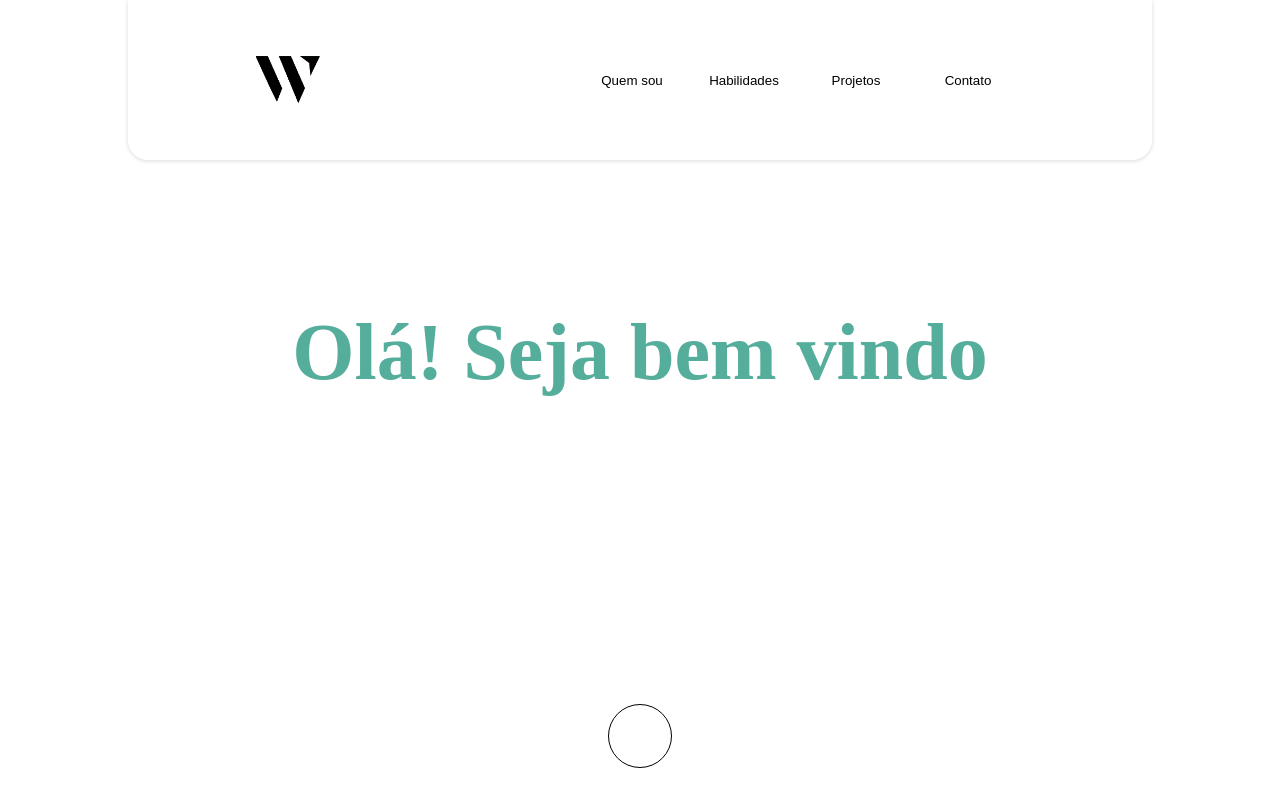
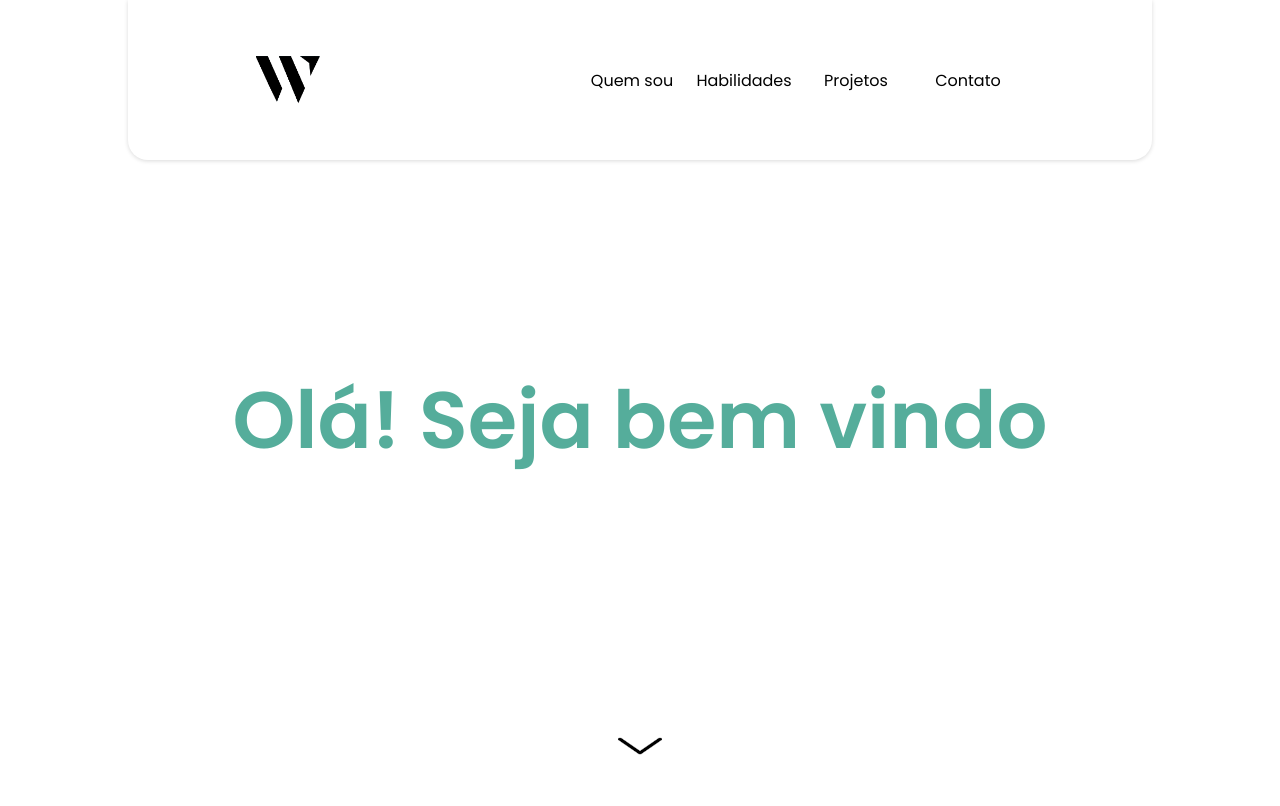
Before and after one commit to WendelFrancy/portfolio-wf, a React (Vite) app: page / in a window 1280 px wide. Shown: the top 806 px of the page. Built offline with nearby package versions, Linux system fonts and the light colour scheme.

Commit message:
Text Reveal Att from JS to CSS

```diff
--- a/index.html
+++ b/index.html
@@ -4,6 +4,7 @@
 <head>
   <meta charset="UTF-8" />
   <meta name="viewport" content="width=device-width, initial-scale=1.0" />
+  <link href="https://fonts.googleapis.com/css2?family=Poppins:ital,wght@0,100;0,200;0,300;0,400;0,500;0,600;0,700;0,800;0,900;1,100;1,200;1,300;1,400;1,500;1,600;1,700;1,800;1,900&display=swap" rel="stylesheet">
   <title>Wendel Francy</title>
 </head>
 
--- a/src/components/GlobalStyle.ts
+++ b/src/components/GlobalStyle.ts
@@ -1,11 +1,9 @@
 import styled, { createGlobalStyle } from 'styled-components';
 
-
-export const NextBtn = styled.div`
+export const NextBtn = styled.img`
+    padding-top: 20px;
     height: 4rem;
     width: 4rem;
-    border: 1px solid black;
-    border-radius: 8rem;
     margin-bottom: 2rem;
 `;
 
@@ -16,6 +14,7 @@ export const GlobalStyle = createGlobalStyle`
     margin: 0;
     padding: 0;
     text-decoration: none;
+    font-family: "Poppins", sans-serif;
     }
 
 body {
--- a/src/components/home/AppHome.tsx
+++ b/src/components/home/AppHome.tsx
@@ -1,40 +1,20 @@
 import { useEffect, useRef } from "react";
-import { BgHome, HomeWelcome, TextHide } from "./StsHome";
+import { BgHome, HomeWelcome } from "./StsHome";
 import { NextBtn } from "../GlobalStyle";
 
 
 const AppHome = () => {
 
-        const hidden = useRef<HTMLDivElement>(null)
-
-        useEffect (() => {
-            if(hidden.current){
-                hidden.current.style.transition = '2.5s';
-                hidden.current.style.transform = 'translateX(-850px)';
-                hidden.current?.addEventListener('transitionend', () => {
-                    hidden.current?.remove();
-                });
-                hidden.current?.removeEventListener('transitionend', () => {
-                    hidden.current?.remove();
-                });
-            } else {
-                console.log('não puxou')
-            }
-
-        },[])
-
-
     return (
         <>
             <BgHome>
-                <TextHide
-                id='hidden'
-                ref={hidden}
-                />
+
                 <HomeWelcome
                 id='hometext'
                 >Olá! Seja bem vindo</HomeWelcome>
-                <NextBtn/>
+                <NextBtn
+                src="src\assets\seta-para-baixo.png"
+                />
             </BgHome>
         </>
     )
--- a/src/components/home/StsHome.ts
+++ b/src/components/home/StsHome.ts
@@ -1,7 +1,8 @@
-import styled from "styled-components";
+import styled, { keyframes } from "styled-components";
 
 export const BgHome = styled.div`
     display: grid;
+    grid-template-rows: 60% 40%;
     align-items: end;
     justify-items: center;
     height: 100vh;
@@ -9,15 +10,37 @@ export const BgHome = styled.div`
 
 export const TextHide = styled.div`
     position: absolute;
-    top: 35vh;
+    top: 43%;
     left: 0;
-    height: 6rem;
-    width: 70rem;
-    background-color: white;
+    height: 8rem;
+    width: 100%;
+    background-color: black;
+`;
+
+/*Animação para o text reveal na Home Page*/
+const textSlide = keyframes`
+    from {
+        width: 100%;
+    }
+    to {
+        width: 0%;
+    }
 `;
 
 export const HomeWelcome = styled.h1`
+    position: relative;
     font-size: 5rem;
     font-weight: 600;
     color: #55AD9B;
+    &:before {
+        z-index: 1;
+        position: absolute;
+        content: '';
+        background-color: white;
+        width: 100%;
+        height: 7rem;
+        animation: ${textSlide} 2s;
+        animation-iteration-count: 1;
+        animation-fill-mode: forwards;
+    }
 `;
--- a/src/components/menu/StsMenu.ts
+++ b/src/components/menu/StsMenu.ts
@@ -30,9 +30,10 @@ export const OptionsMenu = styled.button`
     width: 7rem;
     background-color: unset;
     border: none;
+    font-size: 1rem;
     transition: .1s linear;
     &:hover {
         cursor: pointer;
-        font-size: .87rem;
+        font-size: 1.1rem;
     }
 `;
```
Also changed, not shown: src/assets/fonts.txt (added), src/assets/seta-para-baixo.png (added), 1 other file (tests, documents, lock files or other folders).
